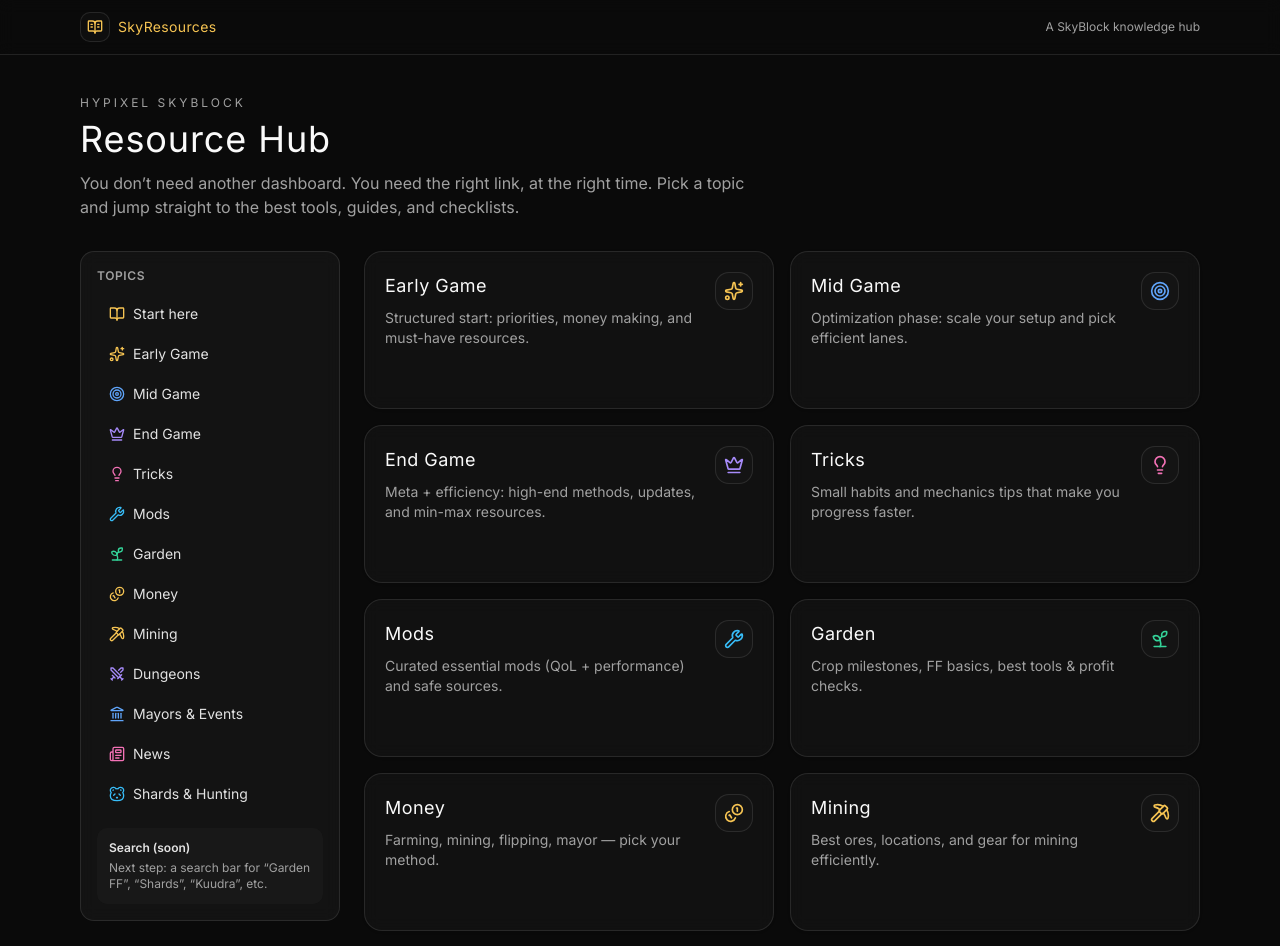
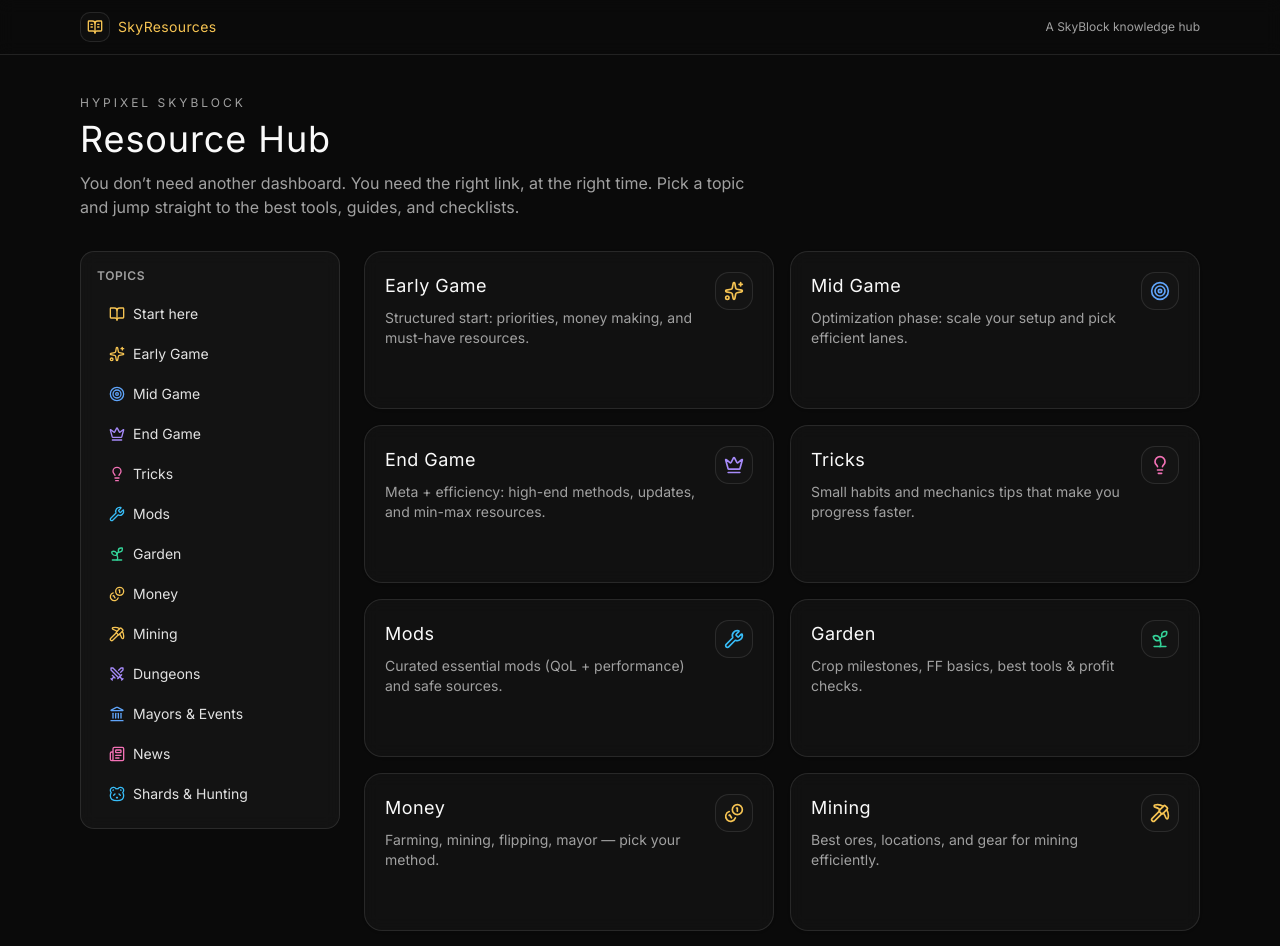
Before and after one commit to Kiritosky/skyresources, a Next.js app: page / in a window 1280 px wide. Shown: the top 946 px of the page. Built offline with nearby package versions, Linux system fonts and the light colour scheme.

Commit message:
Remove placeholder for search feature in sidebar

```diff
--- a/app/page.tsx
+++ b/app/page.tsx
@@ -70,13 +70,6 @@
                 </Link>
               ))}
             </nav>
-
-            <div className="mt-4 rounded-lg bg-muted/30 p-3 text-xs text-muted-foreground">
-              <p className="font-semibold text-foreground/90">Search (soon)</p>
-              <p className="mt-1">
-                Next step: a search bar for “Garden FF”, “Shards”, “Kuudra”, etc.
-              </p>
-            </div>
           </div>
         </aside>
 
```
